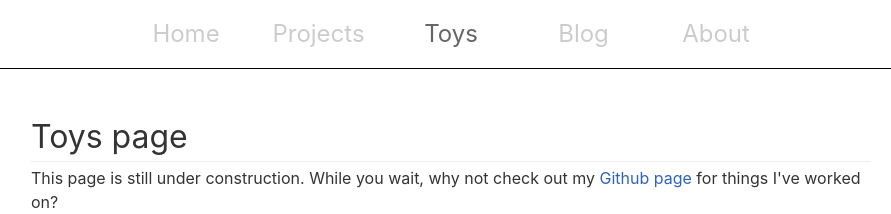
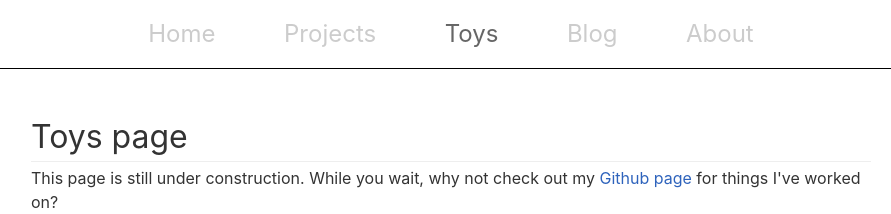
Before and after one commit to saagarjha/saagarjha.github.io, a Jekyll site: the page built from toys/index.md, in a window 1280 px wide. Shown: the top 214 px of the page, without its empty margins (189-1080 px from the left). Built offline with Jekyll 4.4.1, drawn with Linux system fonts in a browser that asks for light colours.

Commit message:
Update header

```diff
--- a/_config.yml
+++ b/_config.yml
@@ -4,7 +4,7 @@
   Saagar Jha's website, projects he's worked on, blog, and cool facts about him.
 url: "https://saagarjha.com"
 enforce_ssl: saagarjha.com
-github_username:  saagarjha
+github_username: saagarjha
 markdown: kramdown
 kramdown:
   input: GFM
--- a/_includes/header.html
+++ b/_includes/header.html
@@ -4,6 +4,7 @@
 {% else %}
 	{% assign current = current[1] %}
 {% endif %}
+<header>
 	<nav>
 		<ul>
 			{% assign links = "home,projects,toys,blog,about" | split: "," %}
@@ -12,3 +13,4 @@
 			{% endfor %}
 		</ul>
 	</nav>
+</header>
--- /dev/null
+++ b/_sass/_header.scss
@@ -0,0 +1,39 @@
+$nav_item_y_padding: 1rem;
+$nav_item_x_padding: 2rem;
+$nav_item_font_size: 1.5rem;
+$nav_item_color_transition: 0.2s;
+$nav_item_default_color: #CCC;
+$nav_item_selected_color: #666;
+
+header {
+	nav {
+		ul {
+			list-style-type: none;
+			width: 100%;
+			padding: 0;
+			margin: 0;
+			overflow-x: auto;
+			border-bottom: 1px black solid;
+			text-align: center;
+			white-space: nowrap;
+
+			li {
+				display: inline-block;
+				padding: $nav_item_y_padding $nav_item_x_padding;
+				font-size: $nav_item_font_size;
+				text-align: center;
+
+				a {
+					text-decoration: none;
+					color: $nav_item_default_color;
+					transition: color $nav_item_color_transition;
+
+					&#current-nav-item, &:hover, &:focus {
+						color: $nav_item_selected_color;
+						text-decoration: none;
+					}
+				}
+			}
+		}
+	}
+}
--- a/_sass/_navbar.scss
+++ /dev/null
@@ -1,38 +0,0 @@
-$nav_item_width: 8rem;
-$nav_item_padding: 1rem;
-$nav_item_font_size: 1.5rem;
-$nav_item_color_transition: 0.2s;
-$nav_item_default_color: #CCC;
-$nav_item_selected_color: #666;
-
-nav {
-	ul {
-		list-style-type: none;
-		width: 100%;
-		padding: 0;
-		margin: 0;
-		overflow-x: auto;
-		border-bottom: 1px black solid;
-		text-align: center;
-		white-space: nowrap;
-
-		li {
-			display: inline-block;
-			width: $nav_item_width;
-			padding: $nav_item_padding;
-			font-size: $nav_item_font_size;
-			text-align: center;
-
-			a {
-				text-decoration: none;
-				color: $nav_item_default_color;
-				transition: color $nav_item_color_transition;
-
-				&#current-nav-item, &:hover, &:focus {
-					color: $nav_item_selected_color;
-					text-decoration: none;
-				}
-			}
-		}
-	}
-}
--- a/css/default.scss
+++ b/css/default.scss
@@ -1,7 +1,7 @@
 ---
 ---
 
-@import "navbar";
+@import "header";
 @import "syntax-highlight";
 
 $fonts: -apple-system, "Helvetica Neue", sans-serif;
```
Lines whose indentation alone changed are shown as unchanged.
